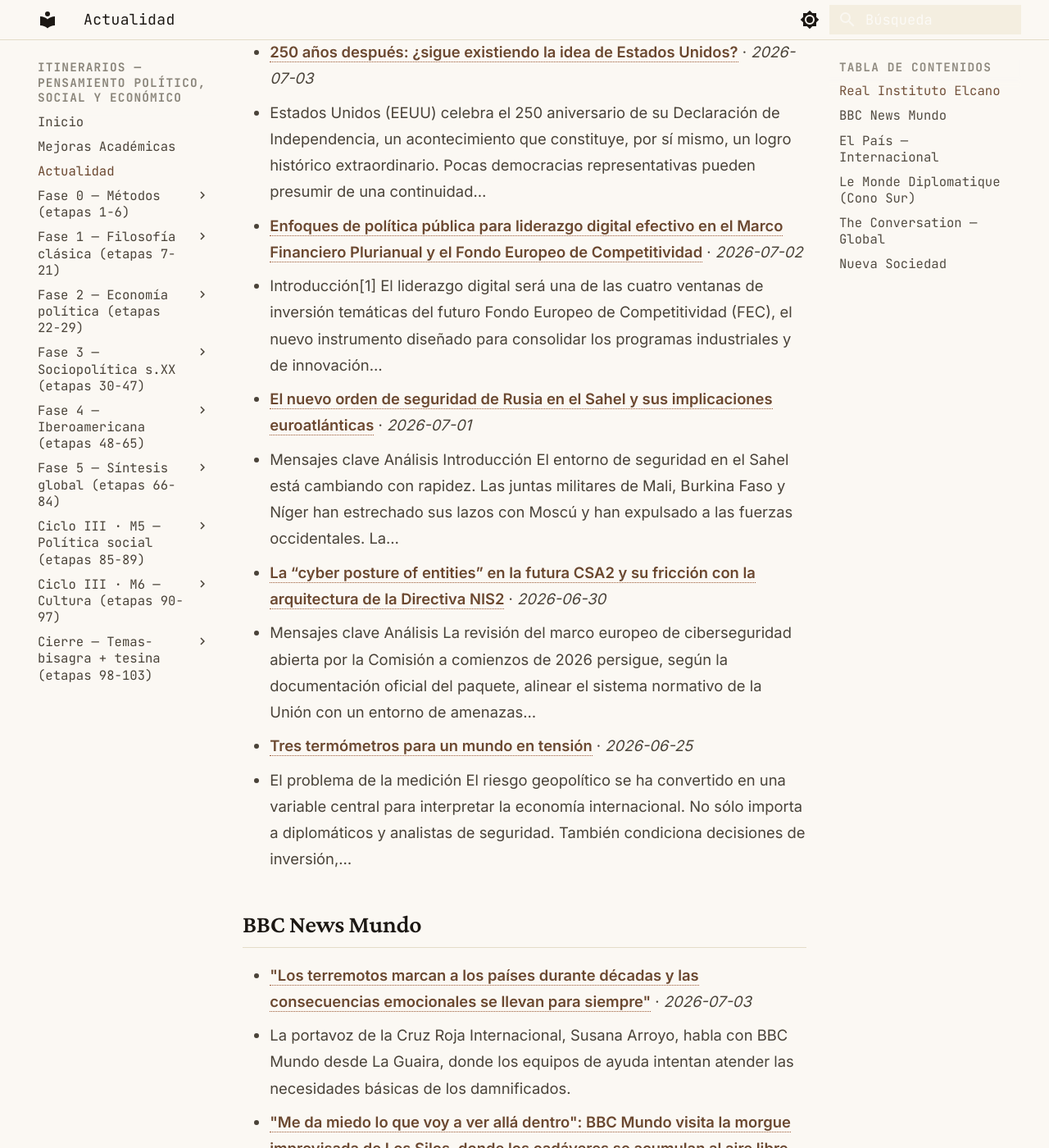
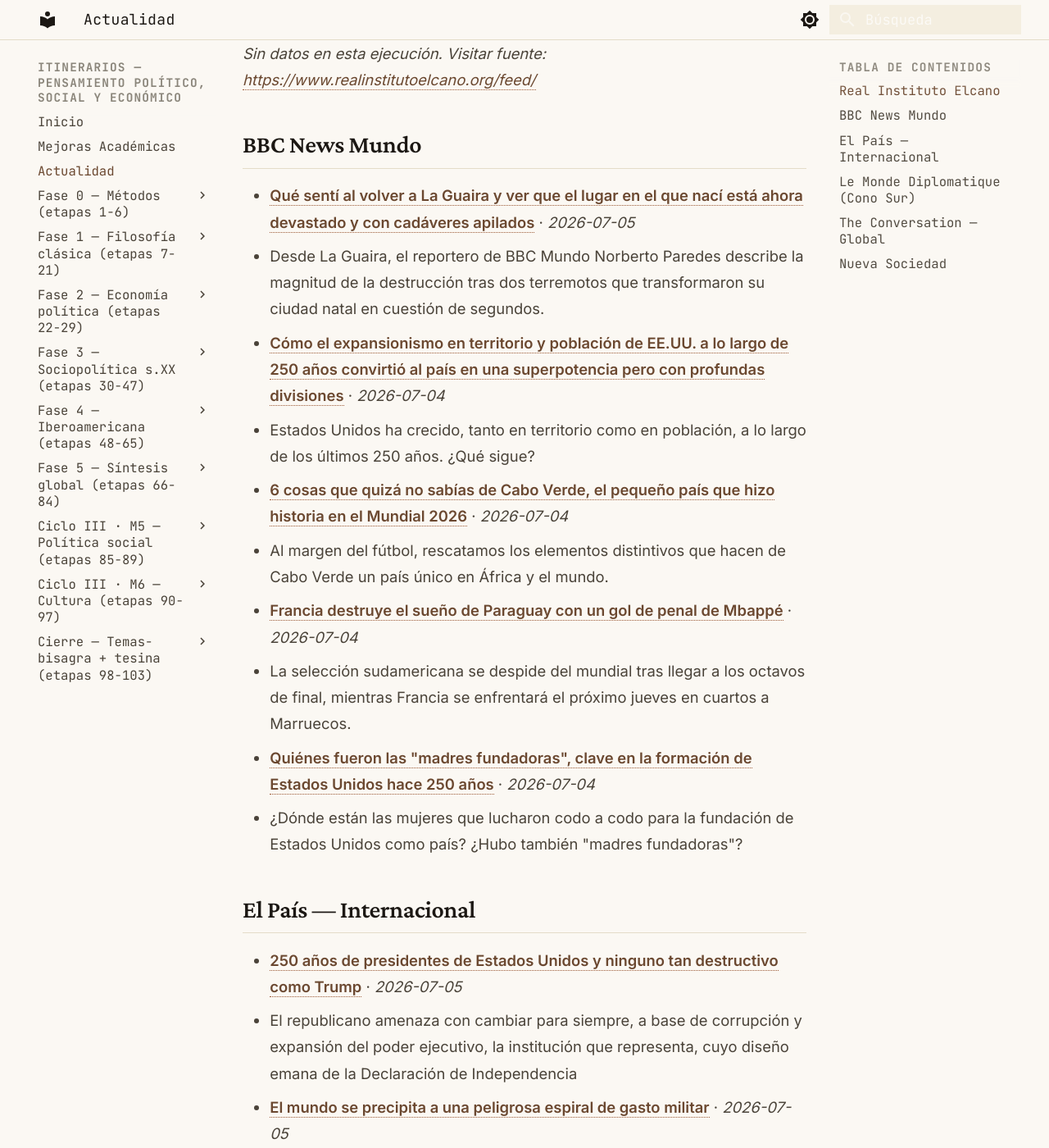
Before and after one commit to MrSpagVi/Curso, an MkDocs documentation site: the page built from docs/actualidad.md, in a window 1280 px wide and 1400 px high, scrolled down 676 px. Shown: the whole window at 82% size. Built offline with MkDocs 1.6.1 and Material for MkDocs 9.7.7, drawn with Linux system fonts in a browser that asks for light colours; some of the changed text lies outside the part shown.

Commit message:
auto: actualidad 2026-07-05

```diff
--- a/docs/actualidad.md
+++ b/docs/actualidad.md
@@ -6,49 +6,40 @@ title: Actualidad
 
 Últimos titulares de fuentes que dictan agenda en ciencia política y geopolítica. Actualizado automáticamente cada día (vía GitHub Actions).
 
-_Última actualización: 2026-07-04 08:26 UTC_
+_Última actualización: 2026-07-05 08:42 UTC_
 
 !!! tip "Ritual mensual — #actualidad"
     El último sábado de cada mes: agarrá **un** titular de los de abajo y escribí **300 palabras** aplicándole **2 autores** del último mes que leíste. ¿Qué diría cada uno? ¿En qué chocan? No resumas la noticia — usala como caso para pensar con las herramientas que venís construyendo. Guardá el texto con el tag `#actualidad` en tu sistema de notas. Esto convierte la teoría en criterio sobre la coyuntura: el objetivo del plan no es citar a Maquiavelo, es leer el presente con él.
 
 ## Real Instituto Elcano
 
-- **[250 años después: ¿sigue existiendo la idea de Estados Unidos?](https://www.realinstitutoelcano.org/comentarios/250-anyos-despues-sigue-existiendo-la-idea-de-estados-unidos/)** · *2026-07-03*
-  - Estados Unidos (EEUU) celebra el 250 aniversario de su Declaración de Independencia, un acontecimiento que constituye, por sí mismo, un logro histórico extraordinario. Pocas democracias representativas pueden presumir de una continuidad…
-- **[Enfoques de política pública para liderazgo digital efectivo en el Marco Financiero Plurianual y el Fondo Europeo de Competitividad](https://www.realinstitutoelcano.org/analisis/enfoques-de-politica-publica-para-liderazgo-digital-efectivo-en-el-marco-financiero-plurianual-y-el-fondo-europeo-de-competitividad/)** · *2026-07-02*
-  - Introducción[1] El liderazgo digital será una de las cuatro ventanas de inversión temáticas del futuro Fondo Europeo de Competitividad (FEC), el nuevo instrumento diseñado para consolidar los programas industriales y de innovación…
-- **[El nuevo orden de seguridad de Rusia en el Sahel y sus implicaciones euroatlánticas](https://www.realinstitutoelcano.org/analisis/el-nuevo-orden-de-seguridad-de-rusia-en-el-sahel-y-sus-implicaciones-euroatlanticas/)** · *2026-07-01*
-  - Mensajes clave Análisis Introducción El entorno de seguridad en el Sahel está cambiando con rapidez. Las juntas militares de Mali, Burkina Faso y Níger han estrechado sus lazos con Moscú y han expulsado a las fuerzas occidentales. La…
-- **[La “cyber posture of entities” en la futura CSA2 y su fricción con la arquitectura de la Directiva NIS2](https://www.realinstitutoelcano.org/analisis/la-cyber-posture-of-entities-en-la-futura-csa2-y-su-friccion-con-la-arquitectura-de-la-directiva-nis2/)** · *2026-06-30*
-  - Mensajes clave Análisis La revisión del marco europeo de ciberseguridad abierta por la Comisión a comienzos de 2026 persigue, según la documentación oficial del paquete, alinear el sistema normativo de la Unión con un entorno de amenazas…
-- **[Tres termómetros para un mundo en tensión](https://www.realinstitutoelcano.org/comentarios/tres-termometros-para-un-mundo-en-tension/)** · *2026-06-25*
-  - El problema de la medición El riesgo geopolítico se ha convertido en una variable central para interpretar la economía internacional. No sólo importa a diplomáticos y analistas de seguridad. También condiciona decisiones de inversión,…
+_Sin datos en esta ejecución. Visitar fuente: [https://www.realinstitutoelcano.org/feed/](https://www.realinstitutoelcano.org/feed/)_
 
 ## BBC News Mundo
 
-- **["Los terremotos marcan a los países durante décadas y las consecuencias emocionales se llevan para siempre"](https://www.bbc.com/mundo/articles/cvge0vnwgzno?at_medium=RSS&at_campaign=rss)** · *2026-07-03*
-  - La portavoz de la Cruz Roja Internacional, Susana Arroyo, habla con BBC Mundo desde La Guaira, donde los equipos de ayuda intentan atender las necesidades básicas de los damnificados.
-- **["Me da miedo lo que voy a ver allá dentro": BBC Mundo visita la morgue improvisada de Los Silos, donde los cadáveres se acumulan al aire libre tras los terremotos en Venezuela](https://www.bbc.com/mundo/articles/c4gyjxxdkxno?at_medium=RSS&at_campaign=rss)** · *2026-07-03*
-  - En una morgue improvisada en La Guaira, decenas de familias enfrentan un proceso doloroso y prolongado para identificar a sus seres queridos tras los devastadores terremotos. La mayoría de los rostros son irreconocibles.
-- **[Por qué EE.UU. se llama Estados Unidos de América y quién le dio el nombre](https://www.bbc.com/mundo/articles/cdr4mzz5510o?at_medium=RSS&at_campaign=rss)** · *2026-07-03*
-  - ¿A quién se le ocurrió el nombre de Estados Unidos de América para bautizar a las pequeñas 13 colonias que hace 250 años se declararon independientes del Imperio británico? ¿Y qué tuvo que ver un alto funcionario del entonces poderoso…
-- **[¡A octavos de final! Colombia se permite soñar en el Mundial tras una corta pero merecida victoria ante Ghana en que remató 20 veces](https://www.bbc.com/mundo/articles/c8d28m3m9qlo?at_medium=RSS&at_campaign=rss)** · *2026-07-04*
-  - Un solitario gol de Jhon Arias mete a Colombia en octavos de final ante Suiza.
-- **[Argentina sobrevive en el Mundial ante un valiente Cabo Verde que llevó el partido a la prórroga e hizo sufrir a los de Messi hasta el último minuto](https://www.bbc.com/mundo/articles/ced4pnxyq51o?at_medium=RSS&at_campaign=rss)** · *2026-07-04*
-  - Argentina logró su pase a octavos del Mundial tras una sufrida victoria 3-2 frente a Cabo Verde.
+- **[Qué sentí al volver a La Guaira y ver que el lugar en el que nací está ahora devastado y con cadáveres apilados](https://www.bbc.com/mundo/articles/ceqdvrejn1vo?at_medium=RSS&at_campaign=rss)** · *2026-07-05*
+  - Desde La Guaira, el reportero de BBC Mundo Norberto Paredes describe la magnitud de la destrucción tras dos terremotos que transformaron su ciudad natal en cuestión de segundos.
+- **[Cómo el expansionismo en territorio y población de EE.UU. a lo largo de 250 años convirtió al país en una superpotencia pero con profundas divisiones](https://www.bbc.com/mundo/articles/c1ey2vnglz1o?at_medium=RSS&at_campaign=rss)** · *2026-07-04*
+  - Estados Unidos ha crecido, tanto en territorio como en población, a lo largo de los últimos 250 años. ¿Qué sigue?
+- **[6 cosas que quizá no sabías de Cabo Verde, el pequeño país que hizo historia en el Mundial 2026](https://www.bbc.com/mundo/articles/c3w9p87dd68o?at_medium=RSS&at_campaign=rss)** · *2026-07-04*
+  - Al margen del fútbol, rescatamos los elementos distintivos que hacen de Cabo Verde un país único en África y el mundo.
+- **[Francia destruye el sueño de Paraguay con un gol de penal de Mbappé](https://www.bbc.com/mundo/articles/c20y2yy04y7o?at_medium=RSS&at_campaign=rss)** · *2026-07-04*
+  - La selección sudamericana se despide del mundial tras llegar a los octavos de final, mientras Francia se enfrentará el próximo jueves en cuartos a Marruecos.
+- **[Quiénes fueron las "madres fundadoras", clave en la formación de Estados Unidos hace 250 años](https://www.bbc.com/mundo/articles/czrxe150xejo?at_medium=RSS&at_campaign=rss)** · *2026-07-04*
+  - ¿Dónde están las mujeres que lucharon codo a codo para la fundación de Estados Unidos como país? ¿Hubo también "madres fundadoras"?
 
 ## El País — Internacional
 
-- **[Estados Unidos celebra el 4 de julio de su 250° aniversario como una nación partida por Trump](https://elpais.com/internacional/2026-07-04/estados-unidos-celebra-el-4-de-julio-de-su-250-aniversario-como-una-nacion-partida-por-trump.html)** · *2026-07-04*
-  - El presidente del país se ha programado a sí mismo como la atracción central de un Día de la Independencia que viene marcado por una ola de calor histórica en Washington
-- **[Jamie Raskin, congresista demócrata: “Los fundadores de EE UU no aprobarían la política migratoria de Trump”](https://elpais.com/us/2026-07-04/jamie-raskin-congresista-democrata-los-fundadores-de-ee-uu-no-aprobarian-la-politica-migratoria-de-trump.html)** · *2026-07-04*
-  - El político, uno de los grandes rivales de Trump en el Capitolio, es experto en Thomas Paine. En el 250° cumpleaños de su país, habla de la vigencia del autor de ‘El sentido común’, panfleto clave en la Declaración de Independencia
-- **[Trump conmemora el 250º aniversario de Estados Unidos en el monte Rushmore, donde aspira a ver su rostro](https://elpais.com/internacional/2026-07-04/trump-conmemora-el-250-aniversario-de-estados-unidos-en-el-monte-rushmore-donde-aspira-a-ver-su-rostro.html)** · *2026-07-04*
-  - Como en los tiempos de la Guerra Fría, el presidente estadounidense arremetió contra el fantasma del comunismo en un discurso cargado de superlativos patrióticos
+- **[250 años de presidentes de Estados Unidos y ninguno tan destructivo como Trump](https://elpais.com/internacional/2026-07-05/250-anos-de-presidentes-de-estados-unidos-y-ninguno-tan-destructivo-como-trump.html)** · *2026-07-05*
+  - El republicano amenaza con cambiar para siempre, a base de corrupción y expansión del poder ejecutivo, la institución que representa, cuyo diseño emana de la Declaración de Independencia
+- **[El mundo se precipita a una peligrosa espiral de gasto militar](https://elpais.com/internacional/2026-07-05/el-mundo-se-precipita-a-una-peligrosa-espiral-de-gasto-militar.html)** · *2026-07-05*
+  - La conflictividad geopolítica, la revolución tecnológica, intereses económicos y falta de tratados internacionales apuntan a un persistente avance de la carrera armamentística
+- **[Los hijos del manicomio del horror en Brasil exigen justicia: “Fue toda una vida de castigo”](https://elpais.com/america/2026-07-05/los-hijos-del-manicomio-del-horror-en-brasil-exigen-justicia-fue-toda-una-vida-de-castigo.html)** · *2026-07-05*
+  - Descendientes de dos mujeres internadas en el psiquiátrico de Barbacena, donde murieron 60.000 personas, relatan cómo descubrieron su pasado y sus motivos para demandar al Estado en los tribunales
+- **[Hannah Arendt contra Nixon y Trump](https://elpais.com/internacional/2026-07-05/hannah-arendt-contra-nixon-y-trump.html)** · *2026-07-05*
+  - En el actual Supremo se constituye una mayoría casi automática cuando se trata de cabalgar hacia la autocracia presidencial, pero tropieza con el texto de la Constitución cuando revisa derechos inscritos en los grandes documentos…
 - **[Esperando a Mojtaba](https://elpais.com/internacional/2026-07-04/esperando-a-mojtaba.html)** · *2026-07-04*
   - La atención durante las exequias del ayatolá Alí Jameneí, líder supremo de Irán asesinado por Israel y EEUU, se centra en si asiste su hijo y sucesor
-- **[La guerra de Ormuz](https://elpais.com/internacional/2026-07-01/la-guerra-de-ormuz.html)** · *2026-07-01*
-  - De nuevo, la geografía y el comercio marcan la guerra en Oriente Próximo. Como si los últimos 70 años hubieran sido un sueño bienintencionado
 
 ## Le Monde Diplomatique (Cono Sur)
 
@@ -56,16 +47,16 @@ _Sin datos en esta ejecución. Visitar fuente: [https://www.eldiplo.org/feed/](h
 
 ## The Conversation — Global
 
+- **[A Super El Niño is coming: 5 hard-won lessons the world can learn from Africa](https://theconversation.com/a-super-el-nino-is-coming-5-hard-won-lessons-the-world-can-learn-from-africa-286294)** · *2026-07-05*
+  - A powerful Super El Niño is looming. Africa has learned hard lessons from past climate disasters that could help the world prepare.
+- **[Tanzania has banned political rallies again: what the government fears](https://theconversation.com/tanzania-has-banned-political-rallies-again-what-the-government-fears-286663)** · *2026-07-05*
+  - Rallies hold great significance in Tanzania and are central to everyday political communication.
+- **[Want to raise money for research? 5 things donors will look for before they trust you](https://theconversation.com/want-to-raise-money-for-research-5-things-donors-will-look-for-before-they-trust-you-285828)** · *2026-07-05*
+  - Well-run institutions are more resilient to financial instability and better positioned to attract long-term partnerships.
 - **[The Pharaohs rule in Dallas as the Socceroos are knocked out](https://theconversation.com/the-pharaohs-rule-in-dallas-as-the-socceroos-are-knocked-out-286441)** · *2026-07-03*
   - The Socceroos World Cup campaign is over. But there’s plenty to be optimistic about for the next one in four years’ time.
 - **[Is your child devastated the Socceroos lost? Here’s how to help](https://theconversation.com/is-your-child-devastated-the-socceroos-lost-heres-how-to-help-286642)** · *2026-07-03*
   - No parent likes seeing their child upset. But moments like these can also be opportunities to help kids build emotional skills.
-- **[The new technologies in the UK defence investment plan](https://theconversation.com/the-new-technologies-in-the-uk-defence-investment-plan-286791)** · *2026-07-03*
-  - The Defence Investment Plan provides £5 billion for drone warfare.
-- **[The cooling divide: how air conditioning is creating a new climate inequality](https://theconversation.com/the-cooling-divide-how-air-conditioning-is-creating-a-new-climate-inequality-286592)** · *2026-07-03*
-  - About 4% of UK homes have air conditioning, concentrated in wealthier households.
-- **[Why Pope Leo has excommunicated a group of conservative Catholics](https://theconversation.com/why-pope-leo-has-excommunicated-a-group-of-conservative-catholics-286775)** · *2026-07-03*
-  - The schism reflects the deep divisions between conservative and progressive Catholics.
 
 ## Nueva Sociedad
 
```
